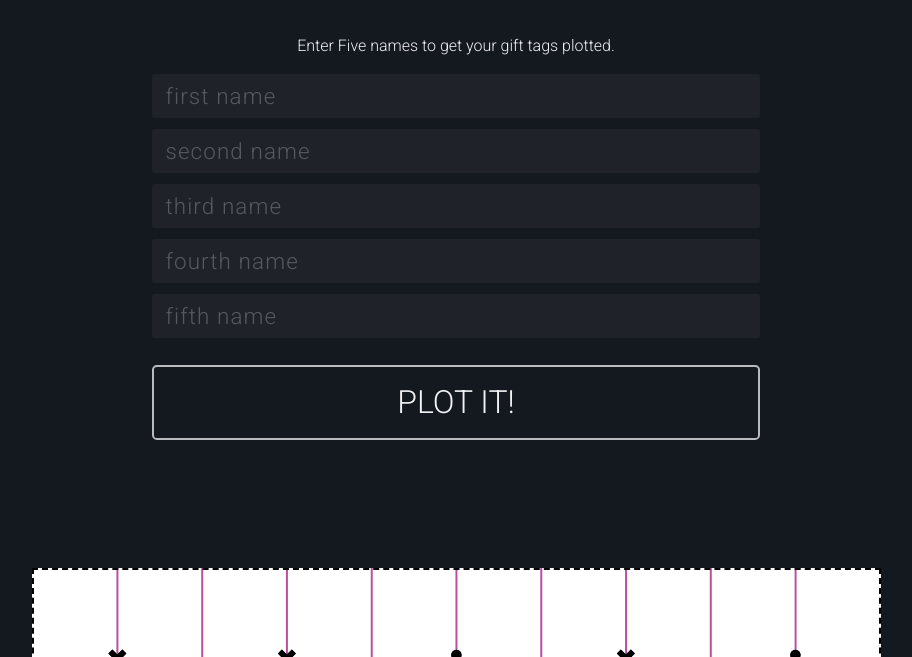
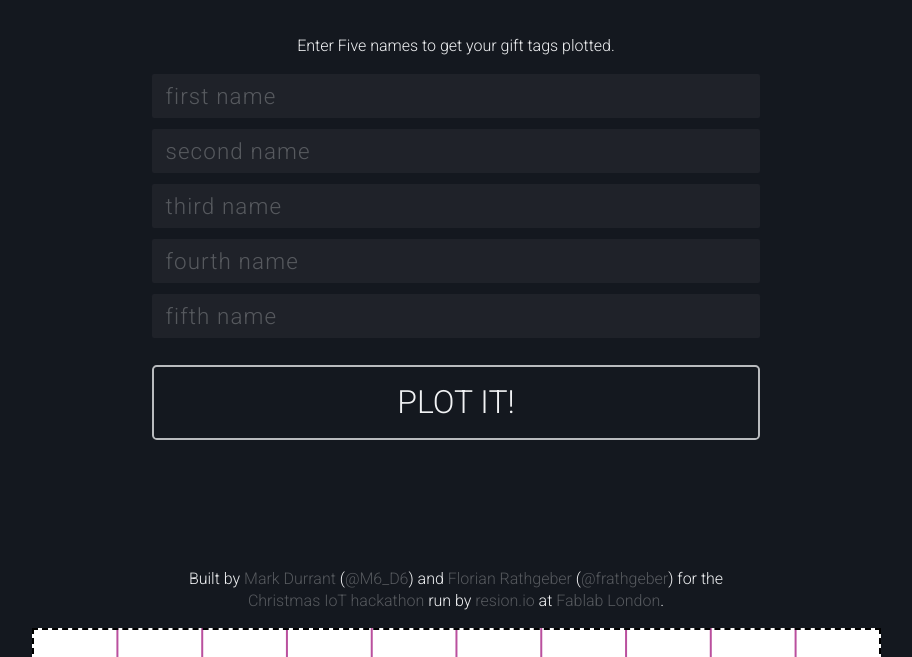
Before and after one commit to PiPlot/PiPlot, a plain HTML site: page index.html in a window 1280 px wide. Shown: the part 295-952 px from the top of the page, without its empty margins (184-1096 px from the left). Drawn offline with Linux system fonts and the light colour scheme.

Commit message:
Add credits

```diff
--- a/css/styles.css
+++ b/css/styles.css
@@ -166,6 +166,12 @@ html, body {
   line-height: 1.4;
   font-family: 'Roboto', sans-serif; }
 
+a {
+  color: #56595e;
+  text-decoration: none; }
+  a:hover {
+    color: #ba509e; }
+
 #paperCanvas {
   background: white;
   background-image: url('../img/guides.svg'); }
--- a/index.html
+++ b/index.html
@@ -43,6 +43,14 @@
 
     <button id="save-btn">PLOT IT!</button>
 
+    <p class="instructions">Built by <a href="https://github.com/markdurrant">Mark Durrant</a>
+      (<a href="https://twitter.com/M6_D6">@M6_D6</a>) and
+      <a href="https://github.com/kynan">Florian Rathgeber</a>
+      (<a href="https://twitter.com/frathgeber">@frathgeber</a>) for the
+      <a href="http://fablablondon.org/events/xmas-iot-hackathon-with-resin-io/">
+        Christmas IoT hackathon</a> run by <a href="https://resin.io">resion.io</a>
+      at <a href="http://fablablondon.org">Fablab London</a>.</p>
+
   </div>
 
   <canvas id="paperCanvas" width="841.9" height="595.3"></canvas>
```
